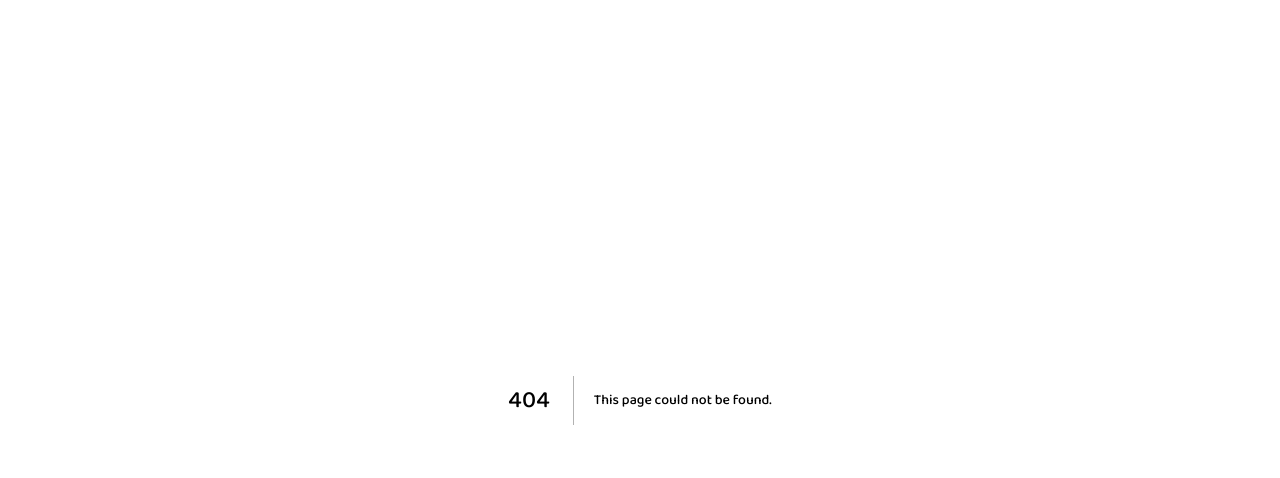
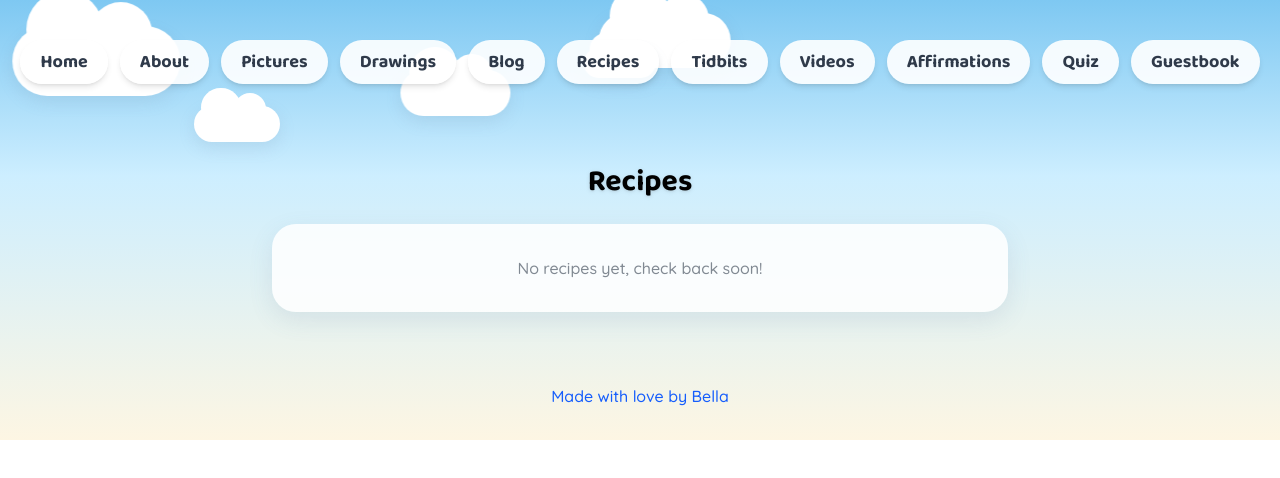
Before and after one commit to gregorylebed-code/bella-website, a Next.js app: page /recipes in a window 1280 px wide. Before the commit this address had no page. Shown: the top 478 px of the page. Built offline with nearby package versions, Linux system fonts and the light colour scheme.

Commit message:
Add recipes page
Bella can add her favorite recipes (ingredients + steps) in content.ts, same pattern as blog posts and drawings.

```diff
--- a/src/app/NavBar.tsx
+++ b/src/app/NavBar.tsx
@@ -4,6 +4,7 @@ const links: [string, string][] = [
   ["Pictures", "/pictures"],
   ["Drawings", "/drawings"],
   ["Blog", "/blog"],
+  ["Recipes", "/recipes"],
   ["Tidbits", "/tidbits"],
   ["Videos", "/videos"],
   ["Affirmations", "/affirmations"],
--- a/src/app/content.ts
+++ b/src/app/content.ts
@@ -198,6 +198,19 @@ export const affirmations: string[] = [
 ];
 
 // -----------------------------
+// RECIPES
+// Your favorite recipes. Put a photo in public/photos/ if you have one,
+// otherwise leave photo as an empty string "".
+// -----------------------------
+export const recipes: {
+  title: string;
+  photo: string;
+  description: string;
+  ingredients: string[];
+  steps: string[];
+}[] = [];
+
+// -----------------------------
 // YOUTUBE VIDEOS
 // Paste the video ID from the URL.
 // Example: https://www.youtube.com/watch?v=dQw4w9WgXcQ -> ID is "dQw4w9WgXcQ"
--- /dev/null
+++ b/src/app/recipes/page.tsx
@@ -0,0 +1,60 @@
+import Clouds from "../Clouds";
+import NavBar from "../NavBar";
+import EmptyState from "../EmptyState";
+import { recipes } from "../content";
+
+export default function RecipesPage() {
+  return (
+    <main className="relative flex-1">
+      <Clouds />
+      <div className="relative z-10 pt-10">
+        <NavBar />
+      </div>
+
+      <section className="relative z-10 max-w-3xl mx-auto px-4 py-10">
+        <h2 className="heading-font text-3xl font-bold text-black drop-shadow mb-6 text-center">
+          Recipes
+        </h2>
+        {recipes.length === 0 ? (
+          <EmptyState text="No recipes yet, check back soon!" />
+        ) : (
+          <div className="flex flex-col gap-6">
+            {recipes.map((r) => (
+              <article key={r.title} className="card p-6">
+                {r.photo && (
+                  <img
+                    src={r.photo}
+                    alt={r.title}
+                    className="w-full aspect-video object-cover rounded-2xl mb-4"
+                  />
+                )}
+                <h3 className="heading-font text-2xl font-bold mb-1">{r.title}</h3>
+                {r.description && (
+                  <p className="text-foreground/70 mb-4">{r.description}</p>
+                )}
+
+                <h4 className="heading-font font-bold mb-2">Ingredients</h4>
+                <ul className="list-disc list-inside mb-4 space-y-1">
+                  {r.ingredients.map((ing) => (
+                    <li key={ing}>{ing}</li>
+                  ))}
+                </ul>
+
+                <h4 className="heading-font font-bold mb-2">Steps</h4>
+                <ol className="list-decimal list-inside space-y-1">
+                  {r.steps.map((step, i) => (
+                    <li key={i}>{step}</li>
+                  ))}
+                </ol>
+              </article>
+            ))}
+          </div>
+        )}
+      </section>
+
+      <footer className="relative z-10 text-center py-8 text-blue-600 font-medium">
+        Made with love by Bella
+      </footer>
+    </main>
+  );
+}
```
